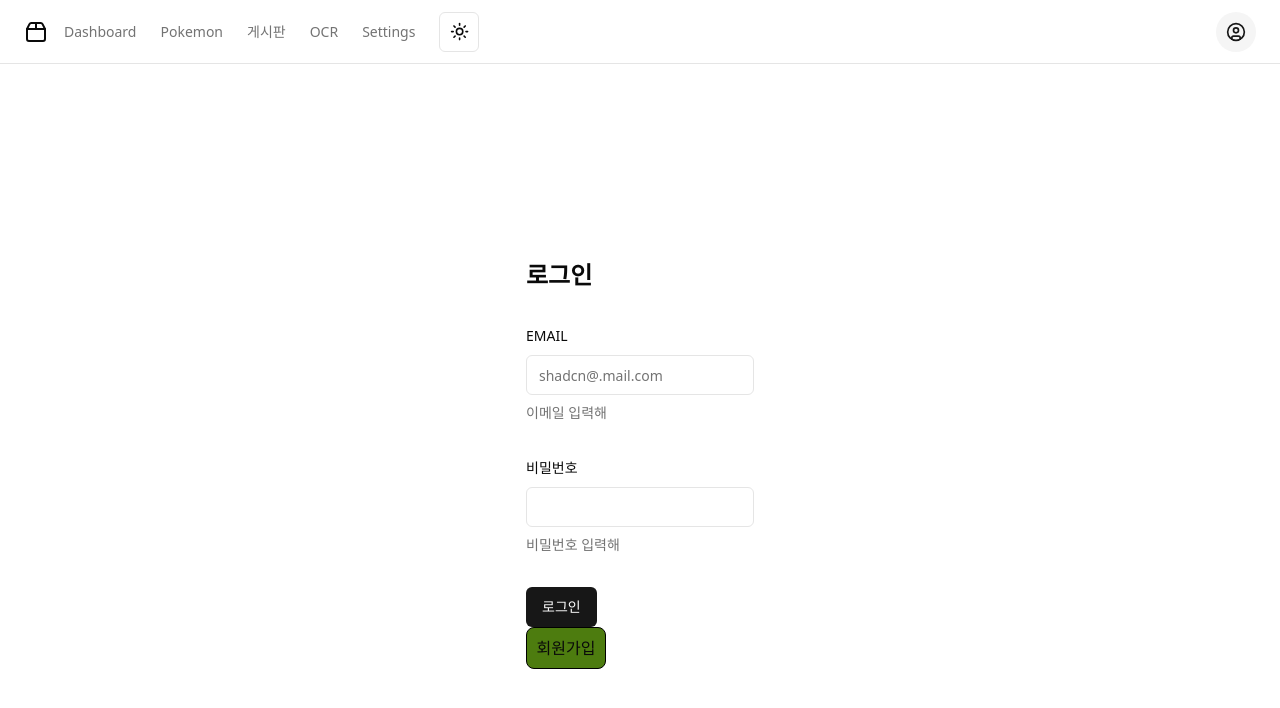
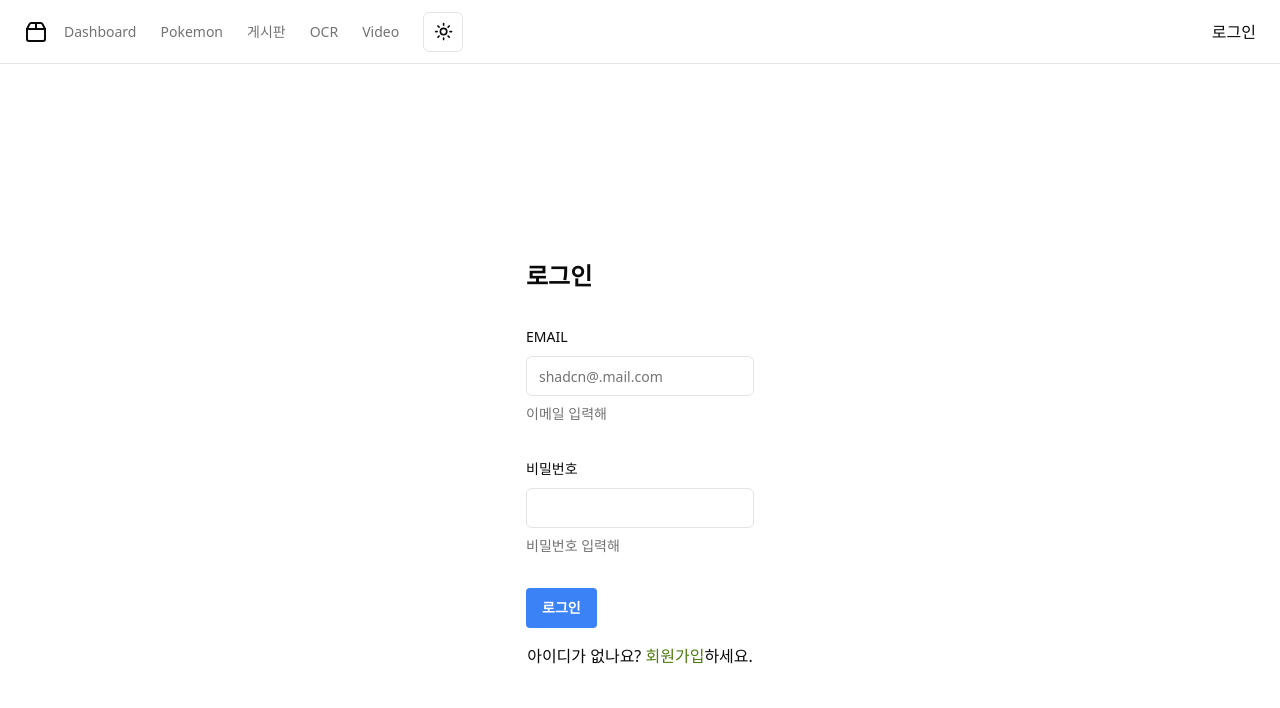
Before and after one commit to TheSungwon/NextJs14_2, a Next.js app: page /login in a window 1280 px wide. Shown: the top 708 px of the page. Built offline with nearby package versions, Linux system fonts and the light colour scheme; no server answers.

Commit message:
로그인 스타일 개선 디자인 적용, 토스트 수정

```diff
--- a/components/Navigation.tsx
+++ b/components/Navigation.tsx
@@ -20,7 +20,7 @@ export function Navigation() {
     { href: "/pokemon", label: "Pokemon" },
     { href: "/board", label: "게시판" },
     { href: "/ocr", label: "OCR" },
-    { href: "/settings", label: "Settings" },
+    { href: "/videos/register", label: "Video" },
   ];
 
   return (
--- a/components/UserMenu.tsx
+++ b/components/UserMenu.tsx
@@ -15,6 +15,8 @@ export function UserMenu() {
   const { data: session } = useSession();
 
   return (
+    <>
+      {session ? (
         <DropdownMenu>
           <DropdownMenuTrigger asChild>
             <Button variant="secondary" size="icon" className="rounded-full">
@@ -23,12 +25,14 @@ export function UserMenu() {
             </Button>
           </DropdownMenuTrigger>
           <DropdownMenuContent align="end">
-        {session ? (
+            {session && (
               <>
                 <DropdownMenuLabel>My Account</DropdownMenuLabel>
                 <DropdownMenuSeparator />
                 <DropdownMenuItem>Settings</DropdownMenuItem>
-            <DropdownMenuItem onClick={() => (window.location.href = "/admin")}>
+                <DropdownMenuItem
+                  onClick={() => (window.location.href = "/admin")}
+                >
                   관리자페이지
                 </DropdownMenuItem>
                 <DropdownMenuSeparator />
@@ -36,10 +40,14 @@ export function UserMenu() {
                   Logout
                 </DropdownMenuItem>
               </>
-        ) : (
-          <DropdownMenuItem onClick={() => signIn()}>Login</DropdownMenuItem>
             )}
           </DropdownMenuContent>
         </DropdownMenu>
+      ) : (
+        <span className="cursor-pointer" onClick={() => signIn()}>
+          로그인
+        </span>
+      )}
+    </>
   );
 }
--- a/package.json
+++ b/package.json
@@ -23,6 +23,7 @@
     "bcrypt": "^5.1.1",
     "class-variance-authority": "^0.7.0",
     "clsx": "^2.1.1",
+    "framer-motion": "^11.11.8",
     "googleapis": "^144.0.0",
     "lucide-react": "^0.441.0",
     "mongodb": "^6.9.0",
--- a/src/app/api/videos/[id]/route.ts
+++ b/src/app/api/videos/[id]/route.ts
@@ -2,13 +2,15 @@ import { NextResponse } from "next/server";
 import { getServerSession } from "next-auth/next";
 import clientPromise from "@/lib/mongodb";
 import { authOptions } from "../../auth/[...nextauth]/route";
-import { ObjectId } from "mongodb";
 
 export async function GET(
   request: Request,
   { params }: { params: { id: string } }
 ) {
   console.log(params, "@@@@@@@@@@@@@@@@@@@@@@@@@@@@@@@");
+
+  // GET 요청 처리
+
   const session = await getServerSession(authOptions);
   if (!session) {
     return NextResponse.json({ error: "Unauthorized" }, { status: 401 });
--- a/src/app/login/Form.tsx
+++ b/src/app/login/Form.tsx
@@ -61,7 +61,7 @@ const LoginForm = () => {
     if (!response?.error) {
       router.push("/dashboard");
     }
-    toast.success("You are now signed in!");
+    toast.success("로그인 성공! 로그인 페이지에서 로그인하세요.");
     form.setError("email", { message: "이메일 다시 입력해" });
     form.setError("password", { message: "비밀번호 다시 입력해" });
   }
@@ -76,7 +76,9 @@ const LoginForm = () => {
             <FormItem>
               <FormLabel>EMAIL</FormLabel>
               <FormControl>
-                <Input placeholder="shadcn@.mail.com" {...field} />
+                <div className="transition duration-200 focus-within:scale-110 relative">
+                  <Input placeholder="shadcn@.mail.com" {...field} />
+                </div>
               </FormControl>
               <FormDescription>이메일 입력해</FormDescription>
               <FormMessage />
@@ -90,21 +92,31 @@ const LoginForm = () => {
             <FormItem>
               <FormLabel>비밀번호</FormLabel>
               <FormControl>
-                <Input type="password" {...field} />
+                <div className="transition duration-200 focus-within:scale-110">
+                  <Input type="password" {...field} />
+                </div>
               </FormControl>
               <FormDescription>비밀번호 입력해</FormDescription>
               <FormMessage />
             </FormItem>
           )}
         />
-        <Button type="submit">로그인</Button>
+        <Button
+          type="submit"
+          className="mt-4 bg-blue-500 hover:bg-blue-700 text-white font-bold py-2 px-4 rounded"
+        >
+          로그인
+        </Button>
       </form>
-      <Link
-        className="w-20 block border border-black rounded-lg bg-lime-700 py-2  text-center"
-        href="/register"
-      >
-        회원가입
-      </Link>
+      <div className="mt-4 text-center">
+        <p>
+          아이디가 없나요?{" "}
+          <Link href="/register" className="text-lime-700 hover:text-lime-600">
+            회원가입
+          </Link>
+          하세요.
+        </p>
+      </div>
     </Form>
   );
 };
```
Also changed, not shown: 2 other files (tests, documents, lock files or other folders). Lines whose indentation alone changed are shown as unchanged.
